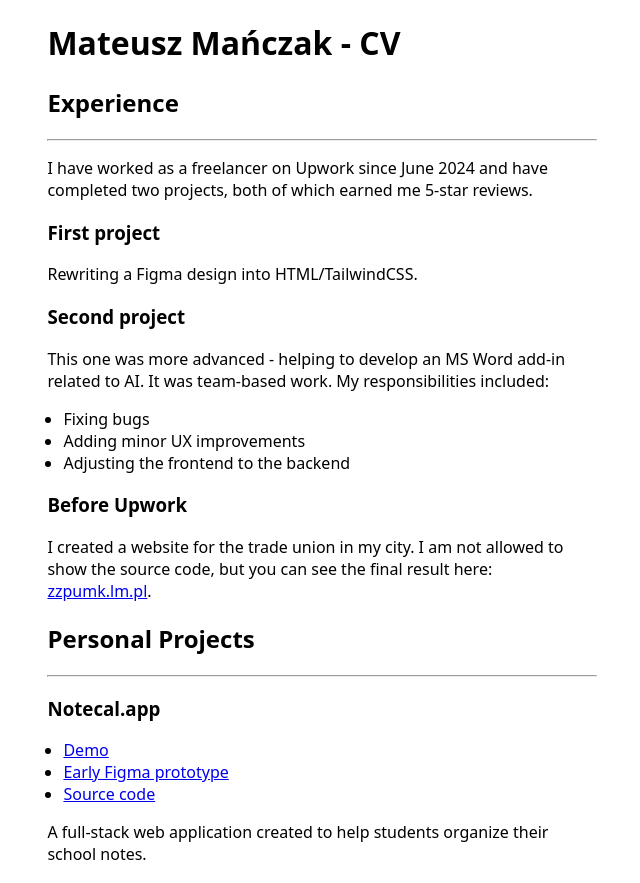
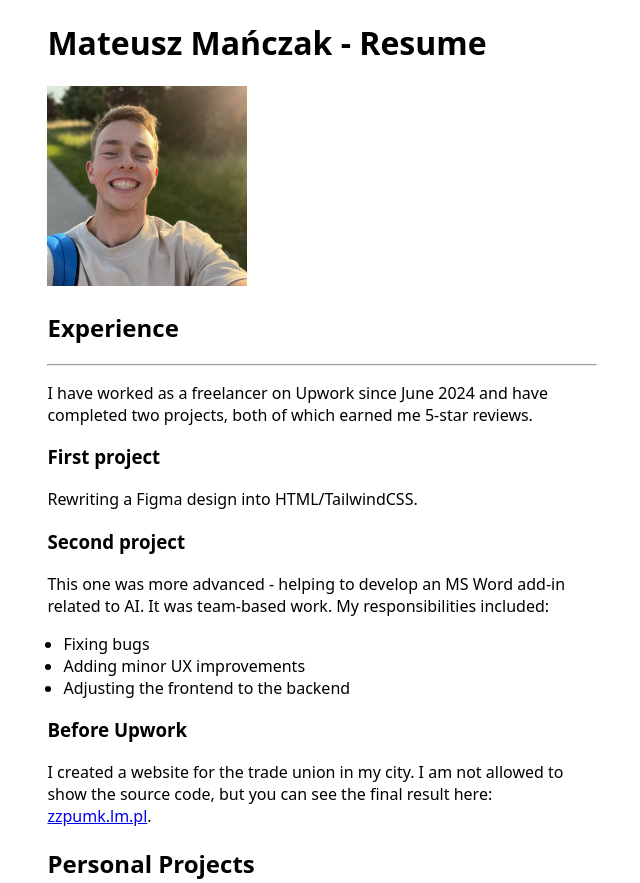
Before and after one commit to mateuszmanczak04/resume, a plain HTML site: page index.html in a window 1280 px wide. Shown: the top 883 px of the page, without its empty margins (318-958 px from the left). Drawn offline with Linux system fonts and the light colour scheme.

Commit message:
feat: photo of myself

```diff
--- a/index.html
+++ b/index.html
@@ -7,7 +7,8 @@
     <link rel="stylesheet" href="styles.css" />
   </head>
   <body>
-    <h1 id="mateusz-ma-czak-cv">Mateusz Mańczak - CV</h1>
+    <h1 id="mateusz-ma-czak-cv">Mateusz Mańczak - Resume</h1>
+    <img src="image.jpeg" width="200" height="200" alt="my face" />
     <h2 id="experience">Experience</h2>
     <hr />
     <p>
--- a/styles.css
+++ b/styles.css
@@ -9,3 +9,7 @@ body {
 ul {
   padding-left: 1rem;
 }
+
+img {
+  object-fit: cover;
+}
```
Also changed, not shown: image.jpeg (added).
